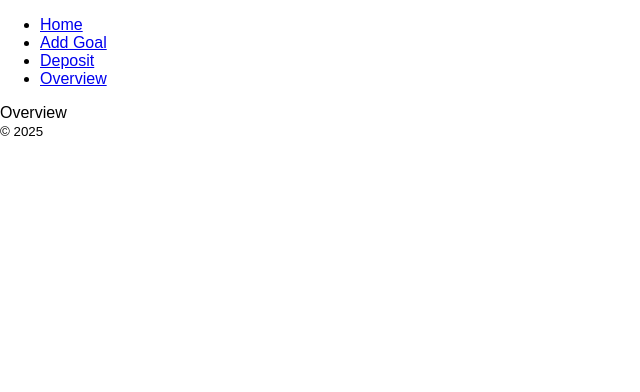
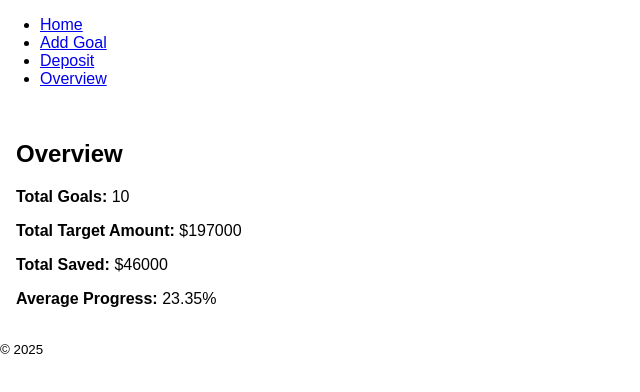
Before and after one commit to cjkakai/smart-goal-planner, a React (Vite) app: page /overview in a window 1280 px wide. Shown: the top 392 px of the page, without its empty margins (0-640 px from the left). Built offline with nearby package versions, Linux system fonts and the light colour scheme; data requests are answered from the project's data file.

Commit message:
add overview page

```diff
--- a/src/pages/EditGoal.jsx
+++ /dev/null
@@ -1,9 +0,0 @@
-import React from 'react'
-
-const EditGoal = () => {
-  return (
-    <div>EditGoal</div>
-  )
-}
-
-export default EditGoal
--- a/src/pages/Overview.jsx
+++ b/src/pages/Overview.jsx
@@ -1,9 +1,36 @@
-import React from 'react'
+// src/pages/Overview.jsx
+import React, { useEffect, useState } from 'react';
 
 const Overview = () => {
+  const [goals, setGoals] = useState([]);
+
+  useEffect(() => {
+    fetch('http://localhost:3000/goals')
+      .then(res => res.json())
+      .then(data => setGoals(data))
+      .catch(error => console.error('Error fetching overview:', error));
+  }, []);
+
+  const totalGoals = goals.length;
+  const totalTarget = goals.reduce((sum, goal) => sum + Number(goal.targetAmount), 0);
+  const totalSaved = goals.reduce((sum, goal) => sum + Number(goal.savedAmount), 0);
+  const averageProgress = totalGoals > 0 ? ((totalSaved / totalTarget) * 100).toFixed(2) : 0;
+
   return (
-    <div>Overview</div>
-  )
-}
+    <div className="content">
+      <h2>Overview</h2>
+      {totalGoals === 0 ? (
+        <p>Loading overview...</p>
+      ) : (
+        <div>
+          <p><strong>Total Goals:</strong> {totalGoals}</p>
+          <p><strong>Total Target Amount:</strong> ${totalTarget}</p>
+          <p><strong>Total Saved:</strong> ${totalSaved}</p>
+          <p><strong>Average Progress:</strong> {averageProgress}%</p>
+        </div>
+      )}
+    </div>
+  );
+};
 
-export default Overview
+export default Overview;
```
Also changed, not shown: db.json (+0 -93 lines).
